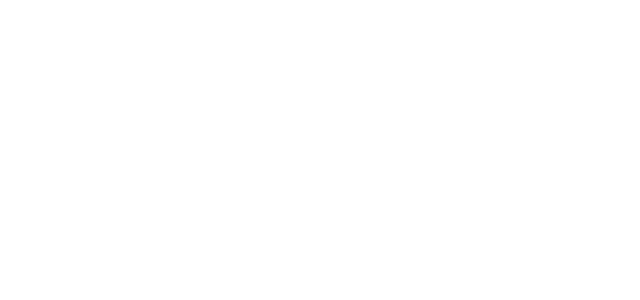
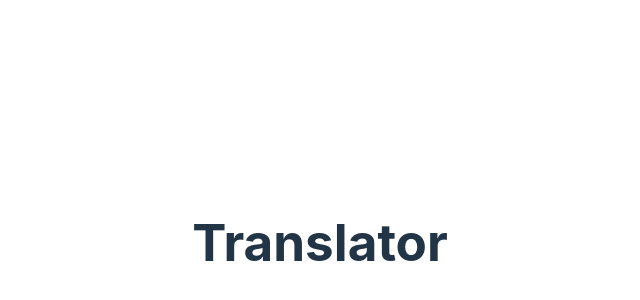
Before and after one commit to franx-repos/translator, a React (Vite) app: page / in a window 1280 px wide. Shown: the part 158-458 px from the top of the page, without its empty margins (320-960 px from the left). Built offline with nearby package versions, Linux system fonts and the light colour scheme.

Commit message:
initialize

```diff
--- a/src/App.jsx
+++ b/src/App.jsx
@@ -1,8 +1,13 @@
+import React from "react";
 import "./App.css";
 import Translator from "./Translator";
 
 function App() {
-  <Translator />;
+  return (
+    <div className="App">
+      <Translator />
+    </div>
+  );
 }
 
 export default App;
```
